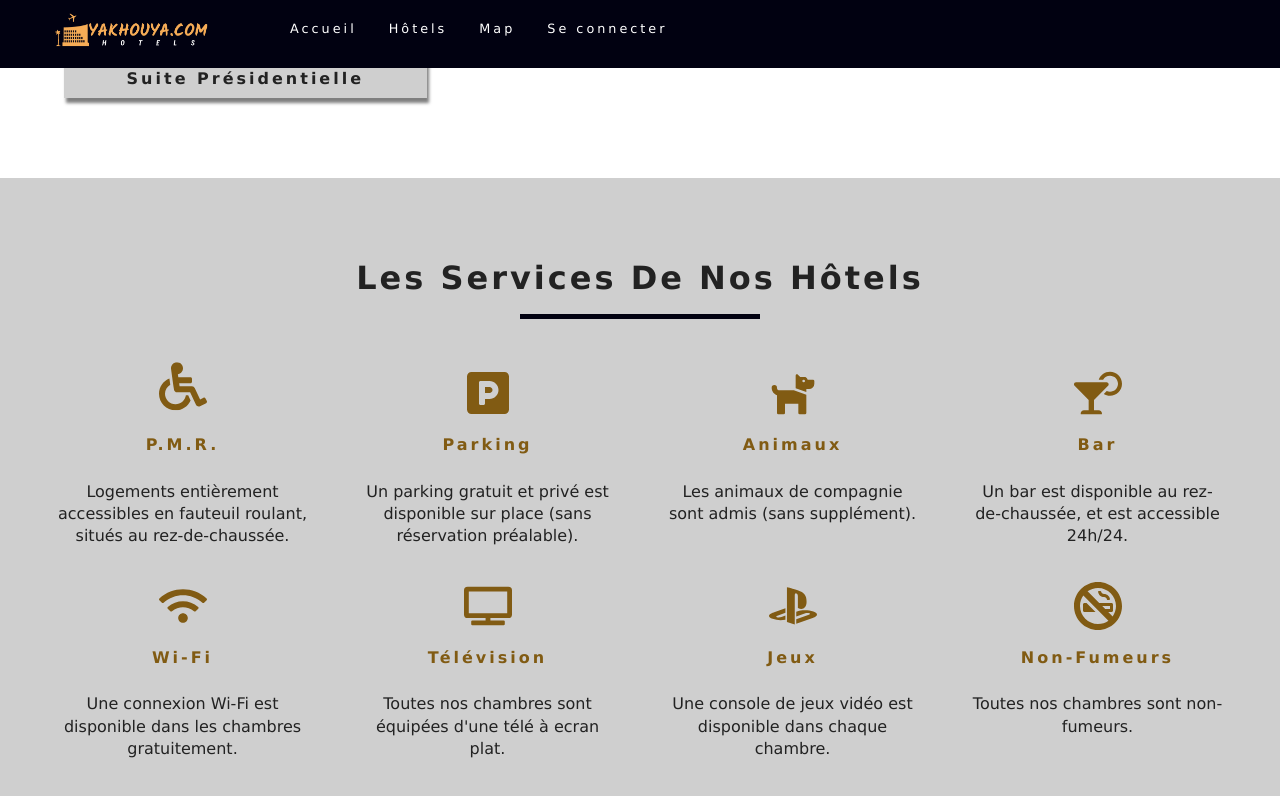
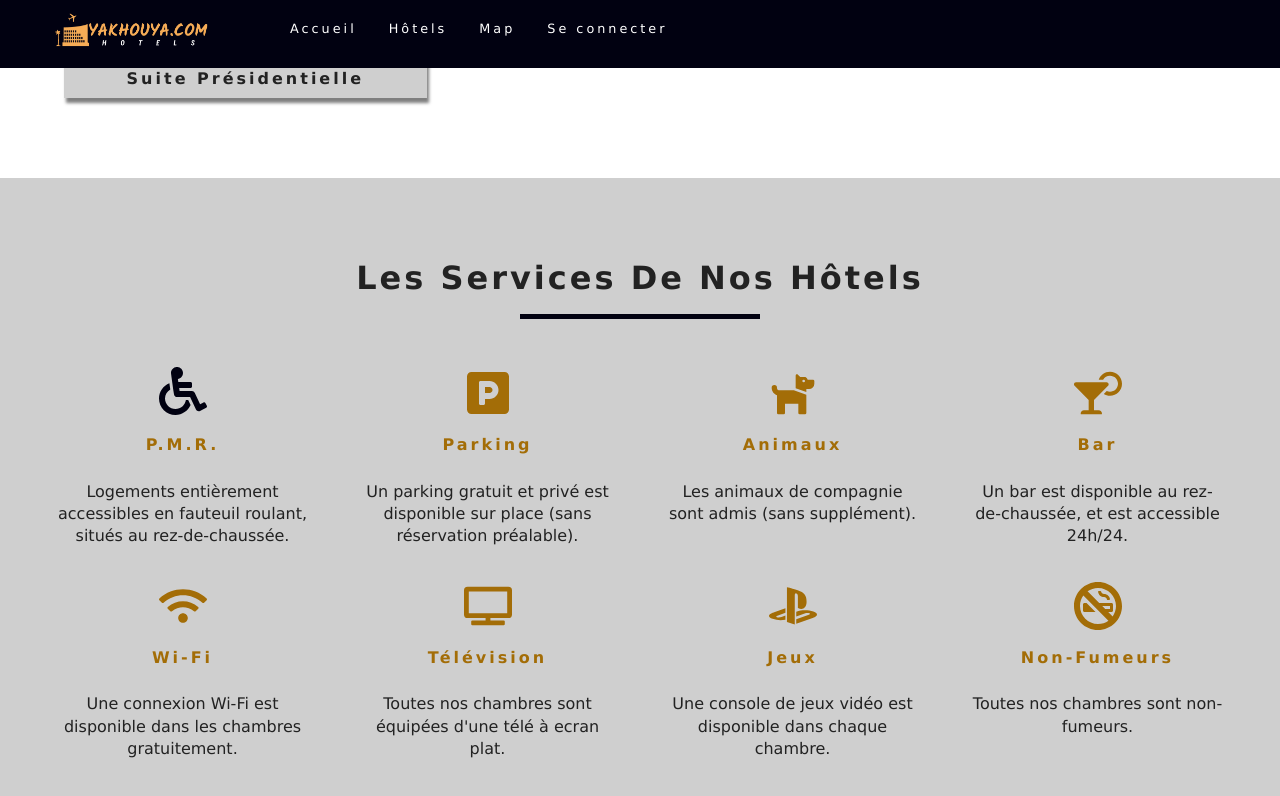
Before and after one commit to YAKHOYA-Hotel/YAKHOYA-Front, a React (Create React App) app: page / in a window 1280 px wide. In both pictures the pointer is over the element 182 px from the left and 1908 px from the top of the page. Shown: the part 1508-2304 px from the top of the page. Built offline with nearby package versions, Linux system fonts and the light colour scheme.

Commit message:
edit css

```diff
--- a/src/App.css
+++ b/src/App.css
@@ -9,7 +9,7 @@
   --THNavBar:#f6ac56;
   --BackNavBar:#010111;
   --IconNavBar:#ffffff;
-  --iconService:#815b13;
+  --iconService:#a36d07;
 
 
   --primaryColor: #af9a7d;
@@ -264,7 +264,8 @@ h6 {
   margin-bottom: 0rem;
 }
 .service span:hover{
-  transform:translateY(-10%);
+  transform:translateY(-3%);
+  color: var(--BackNavBar);
 }
 .services h6 {
   letter-spacing: var(--mainSpacing);
@@ -275,6 +276,8 @@ h6 {
   width: 95%;
   margin: 0 auto;
 }
+
+
 @media screen and (min-width: 992px) {
   .services-center {
     width: 95vw;
```
